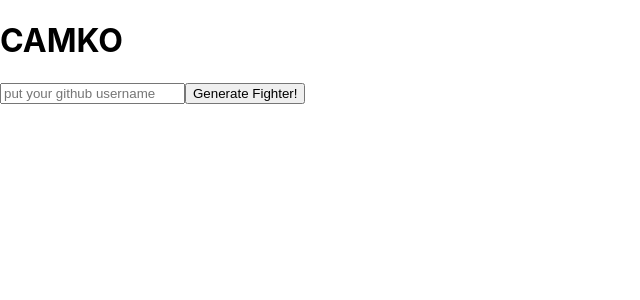
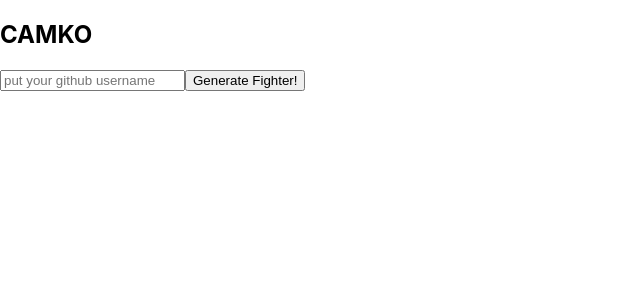
Before and after one commit to fac19/week10-camko, a React (Create React App) app: page / in a window 1280 px wide. Shown: the top 300 px of the page, without its empty margins (0-640 px from the left). Built offline with nearby package versions, Linux system fonts and the light colour scheme; no server answers.

Commit message:
refactor app into landing component Relates #2
Co-authored-by: akomiqaia <akaki.mikaia.1@iliauni.edu.ge>

```diff
--- a/src/App.js
+++ b/src/App.js
@@ -1,6 +1,6 @@
 import React from 'react';
 import './App.css';
-
+import LandingPage from "./components/landing/landing";
 
 import { getUserData } from './utils/data_helpers'
 
@@ -23,20 +23,18 @@ function App() {
 
   return (
     <div className="App">
-      <h1>CAMKO</h1>
-      <label htmlFor='username'></label>
-      <input
-      id='username'
-      name='username'
-      type='text'
-      placeholder='put your github username'
-      value={username}
-      onChange={event => setUsername(event.target.value)}
+    <LandingPage
+      username={username}
+      fighter={fighter}
+      setUsername={setUsername}
+      setFighter={setFighter}
       />
-      {/* {fighter && !data && <Error message="The username doesn't exisst!"/>} */}
-      <button onClick={() => setFighter(!fighter)}>Generate Fighter!</button>
+
+
       {/* {fighter && data && <Fighter />}
       {result && <Result /> } */}
+      {/* {fighter && !data && <Error message="The username doesn't exisst!"/>} */}
+
     </div>
   );
 }
--- /dev/null
+++ b/src/components/landing/landing.js
@@ -0,0 +1,22 @@
+import React from "react";
+
+const LandingPage = ({ username, fighter, setFighter, setUsername }) => {
+
+  return (
+    <section>
+      <h1>CAMKO</h1>
+      <label htmlFor="username"></label>
+      <input
+        id="username"
+        name="username"
+        type="text"
+        placeholder="put your github username"
+        value={username}
+        onChange={(event) => setUsername(event.target.value)}
+      />
+      <button onClick={() => setFighter(!fighter)}>Generate Fighter!</button>
+    </section>
+  );
+};
+
+export default LandingPage;
```
Also changed, not shown: 1 other file (tests, documents, lock files or other folders).
